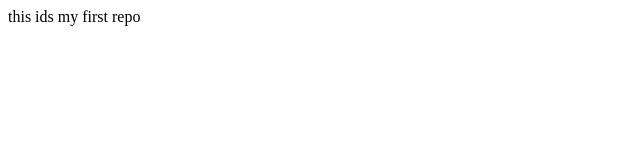
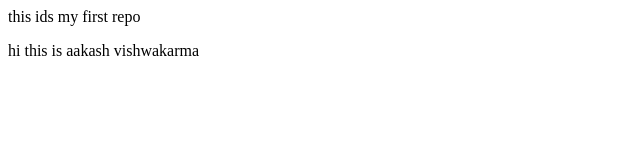
Before and after one commit to Aakash-vish/demo2, a plain HTML site: page index.html in a window 1280 px wide. Shown: the whole page, without its empty margins (0-640 px from the left). Drawn offline with Linux system fonts and the light colour scheme.

Commit message:
this is new change

```diff
--- a/index.html
+++ b/index.html
@@ -1 +1,2 @@
 <p>this ids my first repo</p>
+<p>hi this is aakash vishwakarma</p>
```
Also changed, not shown: script .js (added).
